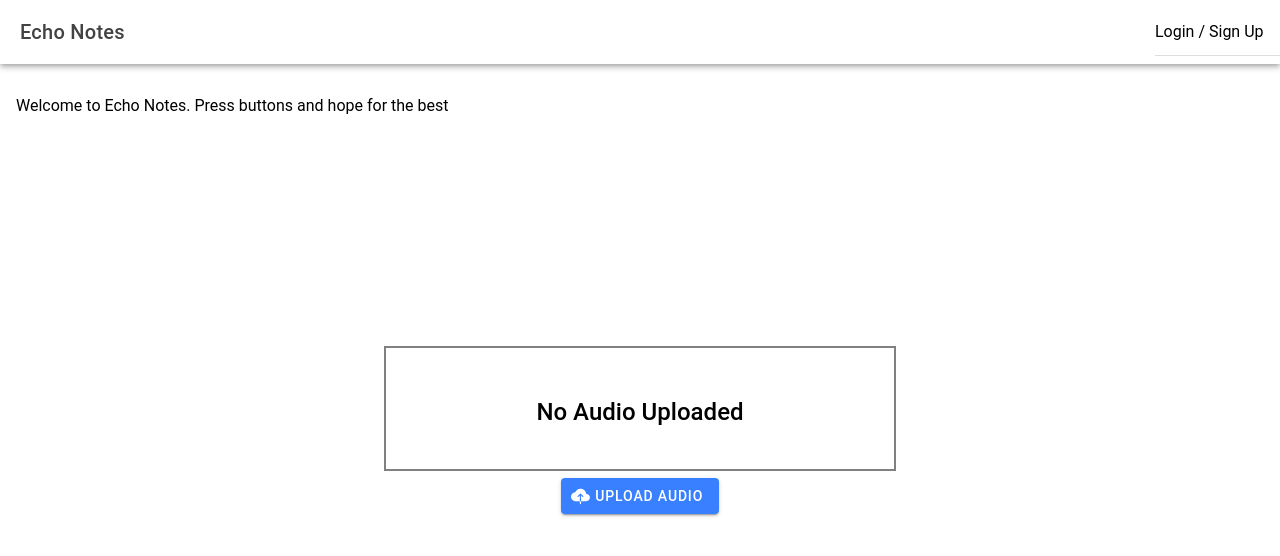
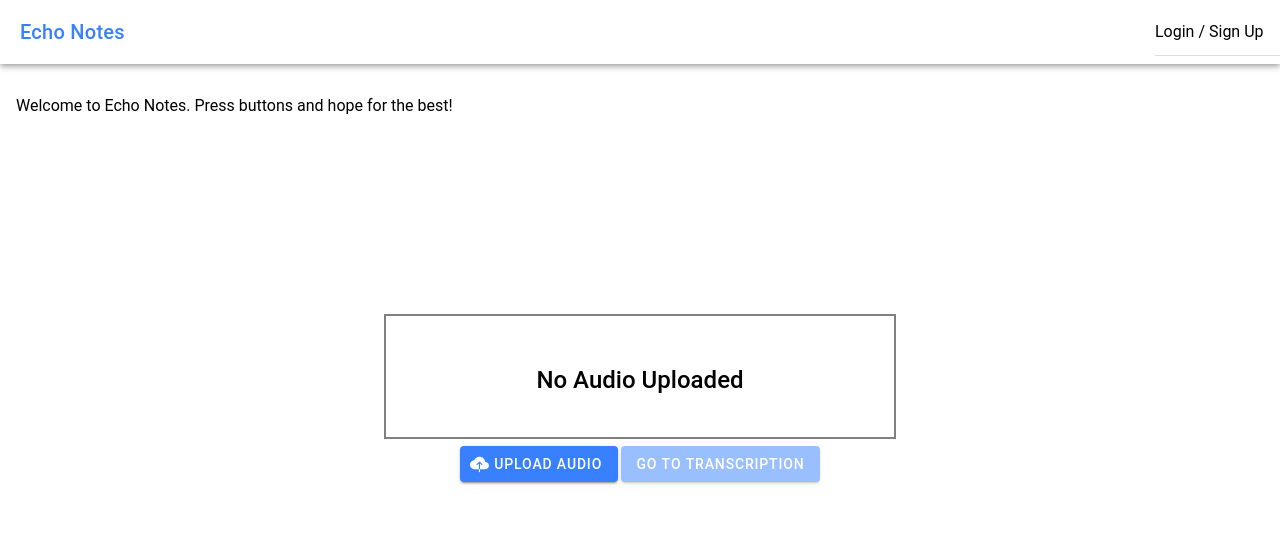
Before and after one commit to IsaiahSama/EchoNotes, a React (Vite) app in the folder Frontend/EchoNotes/: page /home in a window 1280 px wide. Shown: the top 556 px of the page. Built offline with nearby package versions, Linux system fonts and the light colour scheme.

Commit message:
Added navigation between states

```diff
--- a/Frontend/EchoNotes/src/App.tsx
+++ b/Frontend/EchoNotes/src/App.tsx
@@ -21,15 +21,22 @@ import '@ionic/react/css/display.css';
 
 /* Theme variables */
 import './theme/variables.css';
+import AudioContainer from './components/AudioContainer';
+import TranscriptContainer from './components/TranscriptContainer';
+import HeaderContainer from './components/HeaderContainer';
 
 setupIonicReact();
 
 const App: React.FC = () => (
   <IonApp>
     <IonReactRouter>
+      <HeaderContainer />
       <IonRouterOutlet>
         <Route exact path="/home">
-          <Home />
+          <AudioContainer />
+        </Route>
+        <Route exact path="/home/transcribed">
+          <TranscriptContainer />
         </Route>
         <Route exact path="/">
           <Redirect to="/home" />
--- a/Frontend/EchoNotes/src/components/AudioContainer.tsx
+++ b/Frontend/EchoNotes/src/components/AudioContainer.tsx
@@ -1,5 +1,5 @@
 import React, { useState } from "react";
-import { IonButton, IonIcon, IonProgressBar } from "@ionic/react";
+import { IonButton, IonContent, IonIcon, IonProgressBar } from "@ionic/react";
 
 import {cloudUpload} from 'ionicons/icons'
 
@@ -34,6 +34,9 @@ const AudioContainer: React.FC<ContainerProps> = () => {
                     <IonIcon icon={cloudUpload} slot="start"/>
                     Upload Audio
                 </IonButton>
+                <IonButton routerLink="/home/transcribed" disabled={isUploaded == 2 ? false : true}>
+                    Go to Transcription
+                </IonButton>
             </div>
         </div>
     )
--- /dev/null
+++ b/Frontend/EchoNotes/src/components/HeaderContainer.tsx
@@ -0,0 +1,29 @@
+import React, { Component } from "react";
+
+import "@ionic/react/css/core.css"
+import { IonHeader, IonToolbar, IonTitle, IonList, IonItem, IonContent, IonRouterLink } from "@ionic/react";
+
+interface HeaderProps { }
+
+const HeaderContainer: React.FC<HeaderProps> = ( ) => {
+    return (
+        <>
+        <IonHeader>
+        <IonToolbar>
+        <IonRouterLink routerLink="/">
+            <IonTitle>Echo Notes</IonTitle>
+        </IonRouterLink>
+        <IonList slot="end">
+            <IonItem >Login / Sign Up</IonItem>
+        </IonList>
+        </IonToolbar>
+        </IonHeader>
+        <IonContent className='ion-padding'>
+            <p>Welcome to Echo Notes. Press buttons and hope for the best!</p>
+        </IonContent>
+        </>
+
+    )
+}
+
+export default HeaderContainer;
--- a/Frontend/EchoNotes/src/pages/Home.tsx
+++ b/Frontend/EchoNotes/src/pages/Home.tsx
@@ -2,24 +2,12 @@ import { IonContent, IonHeader, IonPage, IonTitle, IonToolbar, IonItem, IonList,
 import './Home.css';
 import AudioContainer from '../components/AudioContainer';
 import TranscriptContainer from '../components/TranscriptContainer';
+import { Route } from 'react-router';
+import HeaderContainer from '../components/HeaderContainer';
 
 const Home: React.FC = () => {
   return (
     <IonPage>
-      <IonHeader>
-        <IonToolbar>
-          <IonTitle>Echo Notes</IonTitle>
-          <IonList slot="end">
-            <IonItem >Login / Sign Up</IonItem>
-          </IonList>
-        </IonToolbar>
-      </IonHeader>
-      <IonContent className='ion-padding'>
-        <p>Welcome to Echo Notes. Press buttons and hope for the best</p>
-        <hr />
-        {/* <TranscriptContainer /> */}
-        <AudioContainer />
-      </IonContent>
     </IonPage>
   );
 };
```
